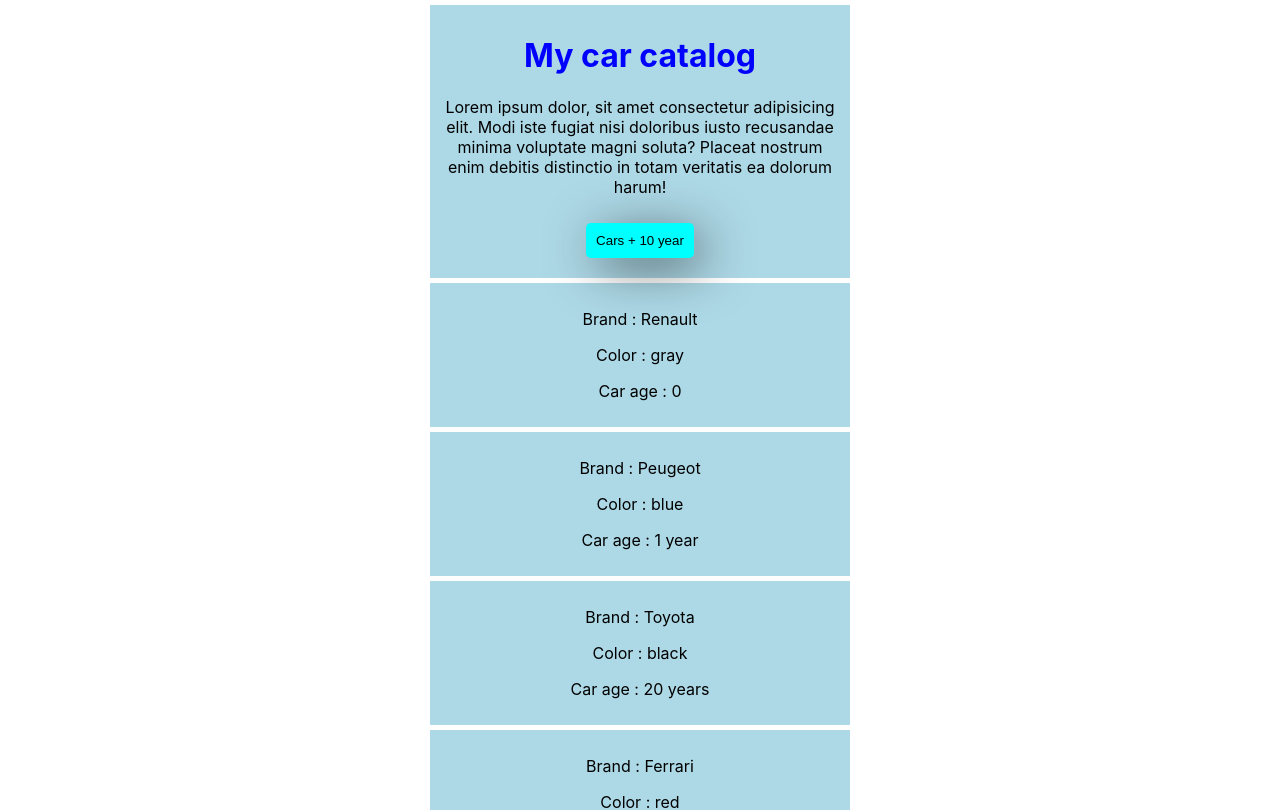
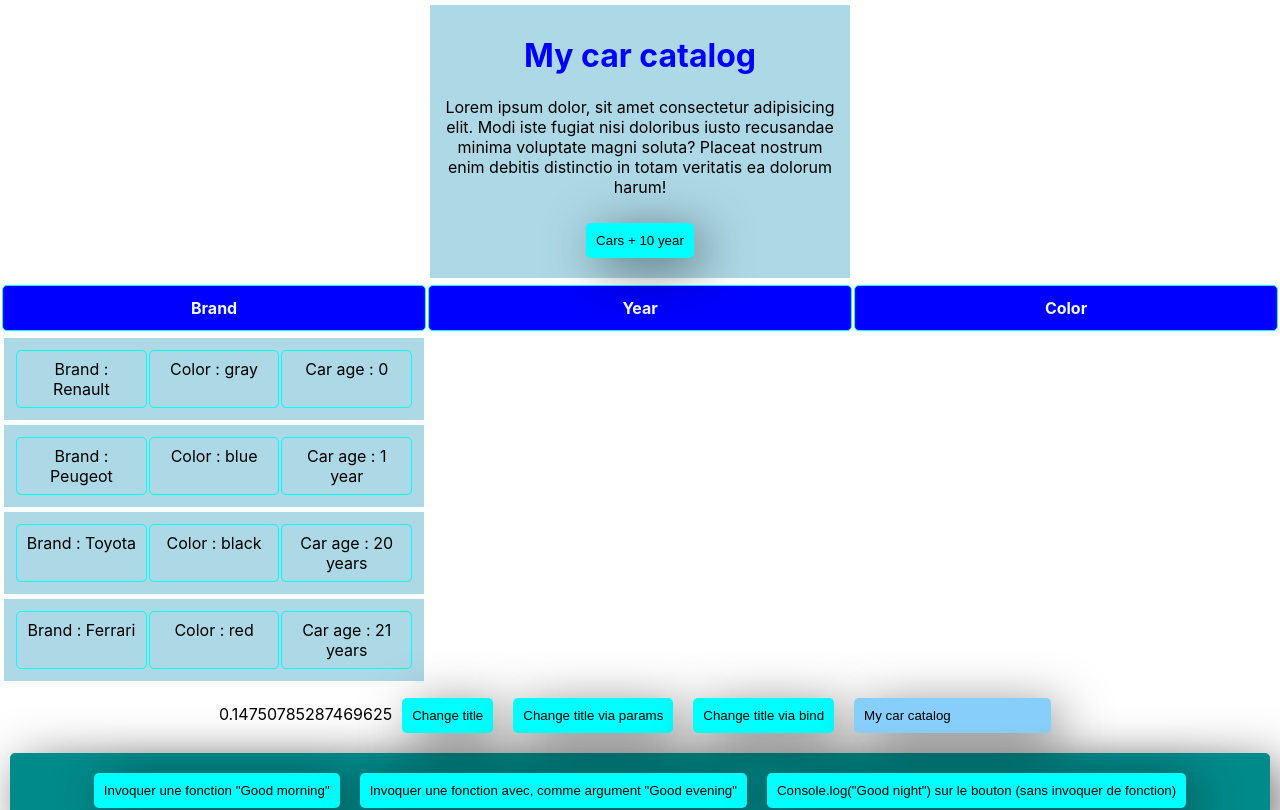
Before and after one commit to wendybaque/Cars-App-Udemy, a React (Create React App) app: page / in a window 1280 px wide. Shown: the top 810 px of the page. Built offline with nearby package versions, Linux system fonts and the light colour scheme.

Commit message:
Add React Fragment Vidéo 35

```diff
--- a/src/components/Car.jsx
+++ b/src/components/Car.jsx
@@ -11,9 +11,11 @@ const Car = ({name, color, year}) => {
 
     return name && (
         <Wrapper>
-          <p>Brand : {name}</p>
-          <p>Color : {colorInfo}</p>
-          <p>Car age : {year}</p>
+          <tr>
+            <td>Brand : {name}</td>
+            <td>Color : {colorInfo}</td>
+            <td>Car age : {year}</td>
+          </tr>
         </Wrapper>
     )
 }
--- a/src/components/MyCars.jsx
+++ b/src/components/MyCars.jsx
@@ -1,4 +1,4 @@
-import React, { Component } from "react";
+import React, { Component, Fragment } from "react";
 import Car from './Car';
 import MyHeader from "./MyHeader";
 import Wrapper from "./Wrapper";
@@ -61,7 +61,9 @@ class Mycars extends Component {
 
         // const year = new Date().getFullYear();
         return (
-            <div className="cars">
+            // Un Fragment ne peut pas avoir de className ni de style
+            // Fragment peut aussi s'ouvrir et se fermer comme ça : <> et </> snas le mot dedans --> ne fonctionne pas si on utilise une key cf message console.
+            <Fragment>
                 <Wrapper>
                     <MyHeader myStyle={this.props.color}>
                         {this.props.title}
@@ -103,24 +105,33 @@ class Mycars extends Component {
                     })
                 } */}
                 {/* Idem mais avec fonction map destructurée : */}
+                <table className="carsTable">
+                    <tr>
+                        <th>Brand</th>
+                        <th>Year</th>
+                        <th>Color</th>
+                    </tr>
                 {
                     this.state.cars.map(({name, color, year}, index) => {
                         return(
-                            <div  key={index}>
+                            <Fragment key={index}>
                                 <Car
                                 name={name}
                                 color={color}
                                 year={this.getAge(year)}
                                 />
-                            </div>
+                            </Fragment>
                         )
                     })
                 }
+                </table>
+
                 {/* Fonction qui n'a rien à voir avec l'exercice, mais je la laisse là pour la retrouver */}
                 {
                     Math.random()
                 }
-            </div>
+
+            </Fragment>
         )
     }
 }
--- a/src/index.css
+++ b/src/index.css
@@ -36,6 +36,7 @@ input {
   box-shadow: 10px 10px 51px -3px rgba(0,0,0,0.67);
 }
 
+/* Modifications pour l'exercice vidéos 30 & 31 : */
 .Welcome {
   border: none;
   border-radius: 5px;
@@ -44,3 +45,24 @@ input {
   padding: 10px;
   box-shadow: 10px 10px 51px -3px rgba(0,0,0,0.67);
 }
+
+/* Modifications pour la partie React Fragment : */
+.carsTable td, .carsTable th {
+  border: 1px solid aqua;
+  border-radius: 5px;
+  padding: 8px;
+  width: 33%;
+  text-align: center;
+}
+
+.carsTable tr:hover {
+  background-color: darkcyan;
+  box-shadow: 10px 10px 51px -3px rgba(0,0,0,0.67);
+}
+
+.carsTable th {
+  padding-top: 12px;
+  padding-bottom: 12px;
+  background-color: blue;
+  color: aliceblue;
+}
```
